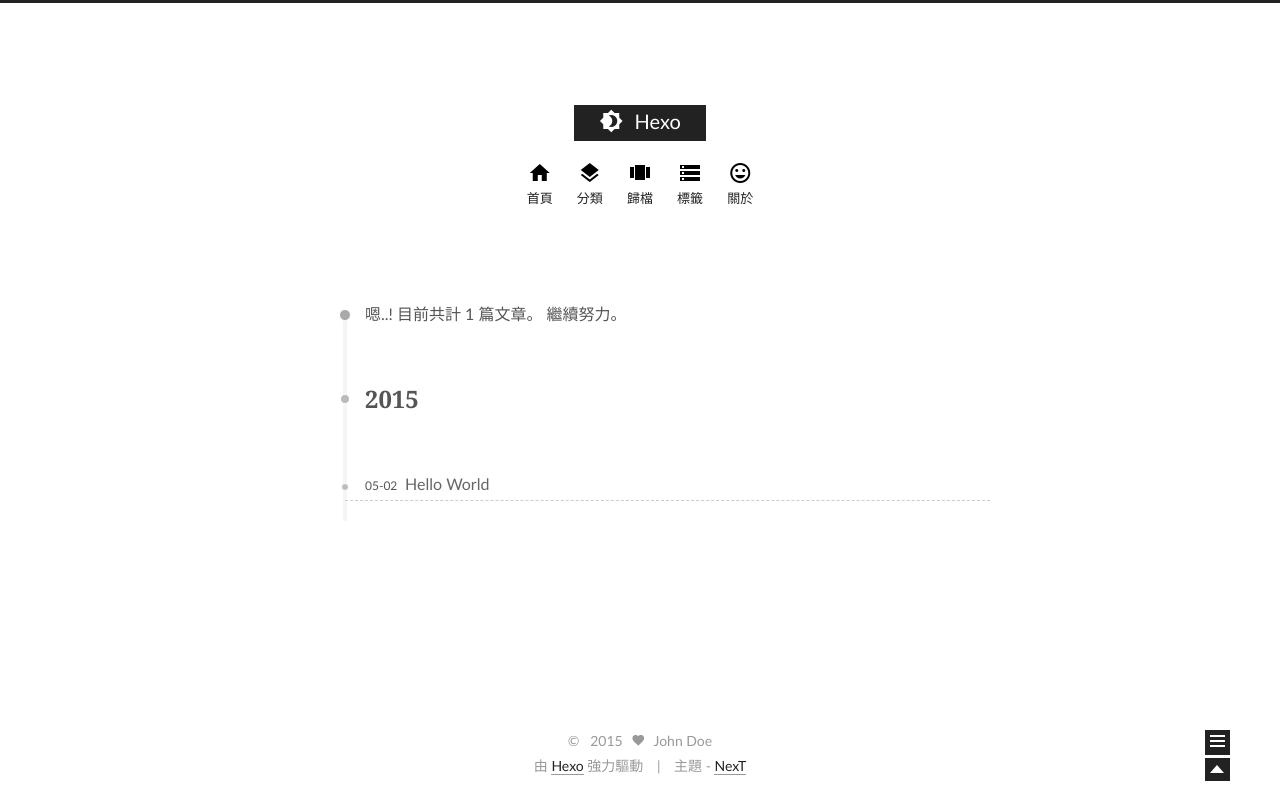
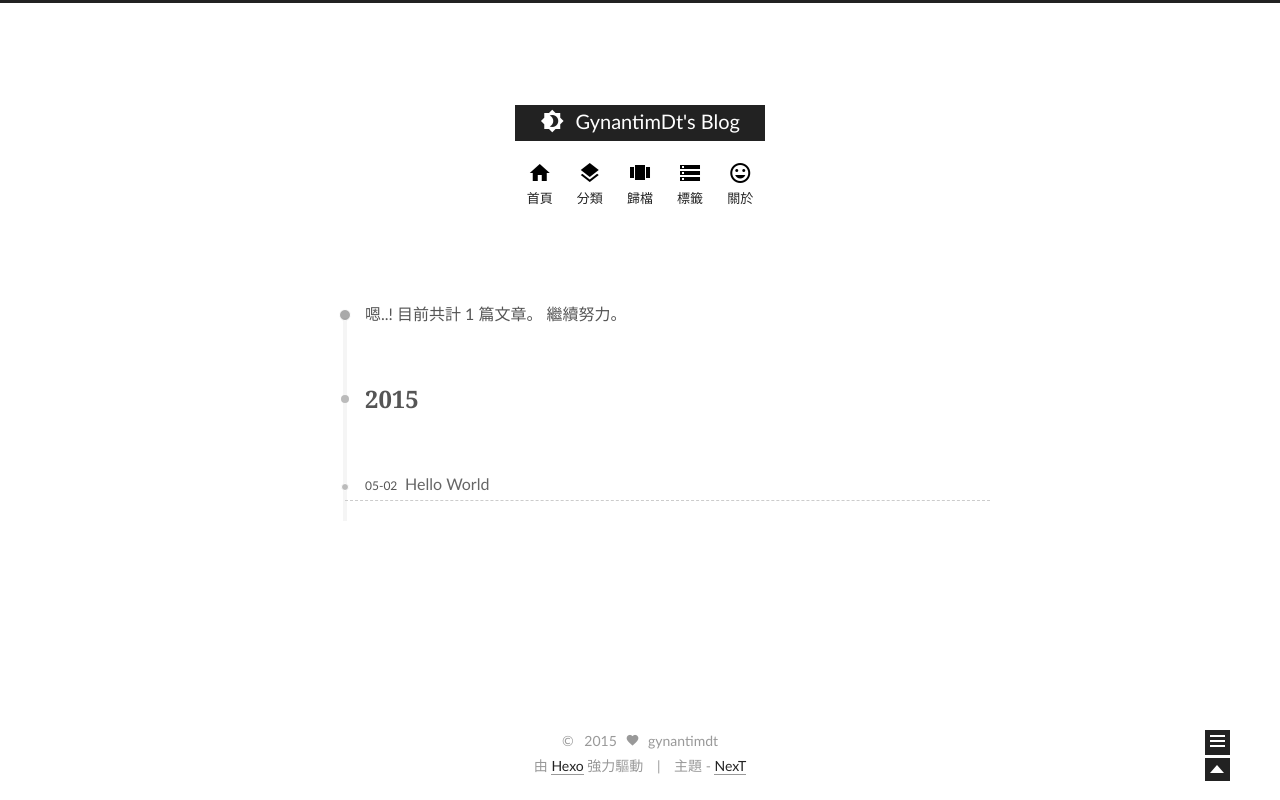
Before and after one commit to gnatinna/gnatinna.github.io, a plain HTML site: page archives/index.html in a window 1280 px wide. Drawn offline with Linux system fonts and the light colour scheme.

Commit message:
Site updated: 2015-05-02 22:27:47

```diff
--- a/archives/index.html
+++ b/archives/index.html
@@ -29,7 +29,7 @@
 
 
 
-  <title> 歸檔 // Hexo </title>
+  <title> 歸檔 // GynantimDt's Blog </title>
 </head>
 
 <body>
@@ -44,7 +44,7 @@
       <span class="logo">
         <i class="icon-logo"></i>
       </span>
-      <span class="site-title">Hexo</span>
+      <span class="site-title">GynantimDt's Blog</span>
   </a>
   <span class="logo-line-after"><i></i></span>
 </h1>
@@ -178,8 +178,8 @@
 
       <div class="site-overview">
         <div class="site-author motion-element">
-          <img class="site-author-image" src="http://gynantim.qiniudn.com/shinobu.png" alt="John Doe" />
-          <p class="site-author-name">John Doe</p>
+          <img class="site-author-image" src="http://gynantim.qiniudn.com/shinobu.png" alt="gynantimdt" />
+          <p class="site-author-name">gynantimdt</p>
         </div>
         <p class="site-description motion-element"></p>
         <div class="site-state motion-element">
@@ -240,7 +240,7 @@
   <span class="with-love">
     <i class="icon-heart"></i>
   </span>
-  <span class="author">John Doe</span>
+  <span class="author">gynantimdt</span>
 </div>
 
 <div class="powered-by">
```
Also changed, not shown: 2015/05/02/hello-world/index.html (+5 -5 lines), archives/2015/05/index.html (+5 -5 lines), archives/2015/index.html (+5 -5 lines), index.html (+5 -5 lines).
